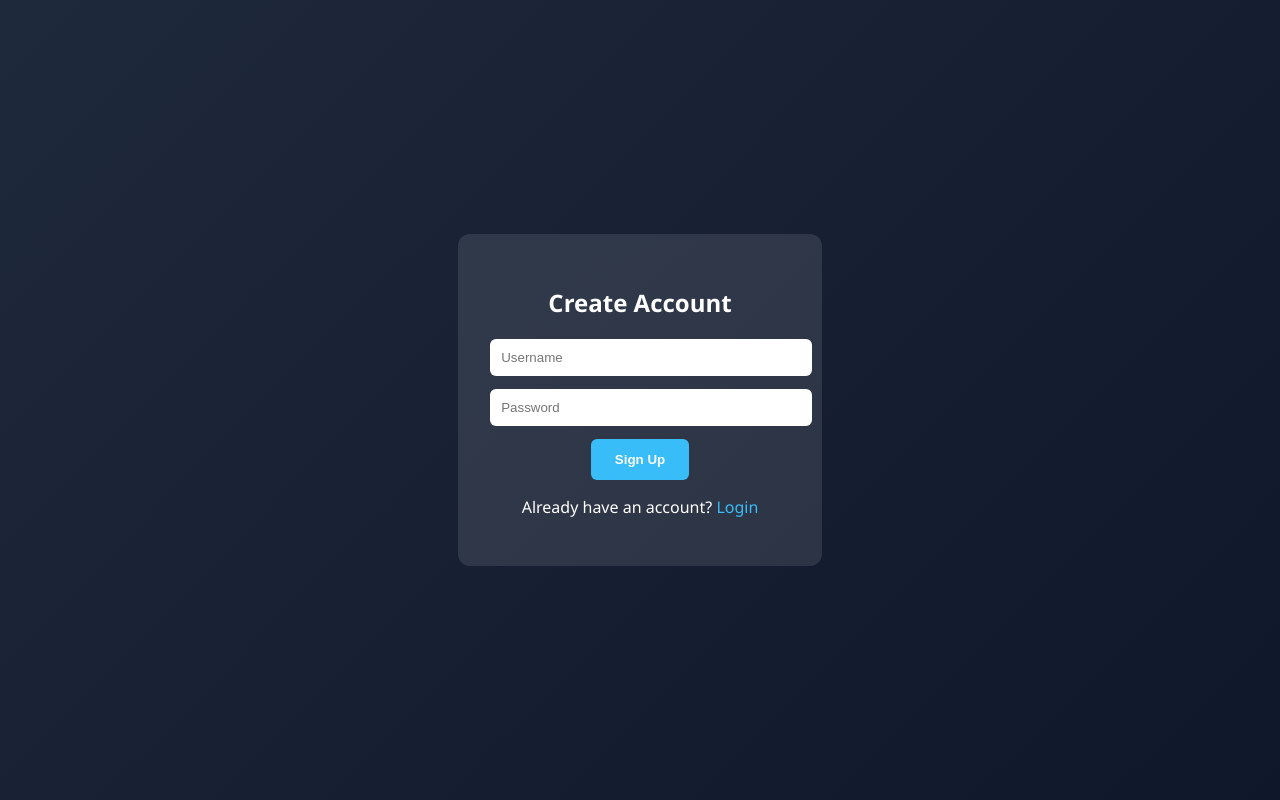
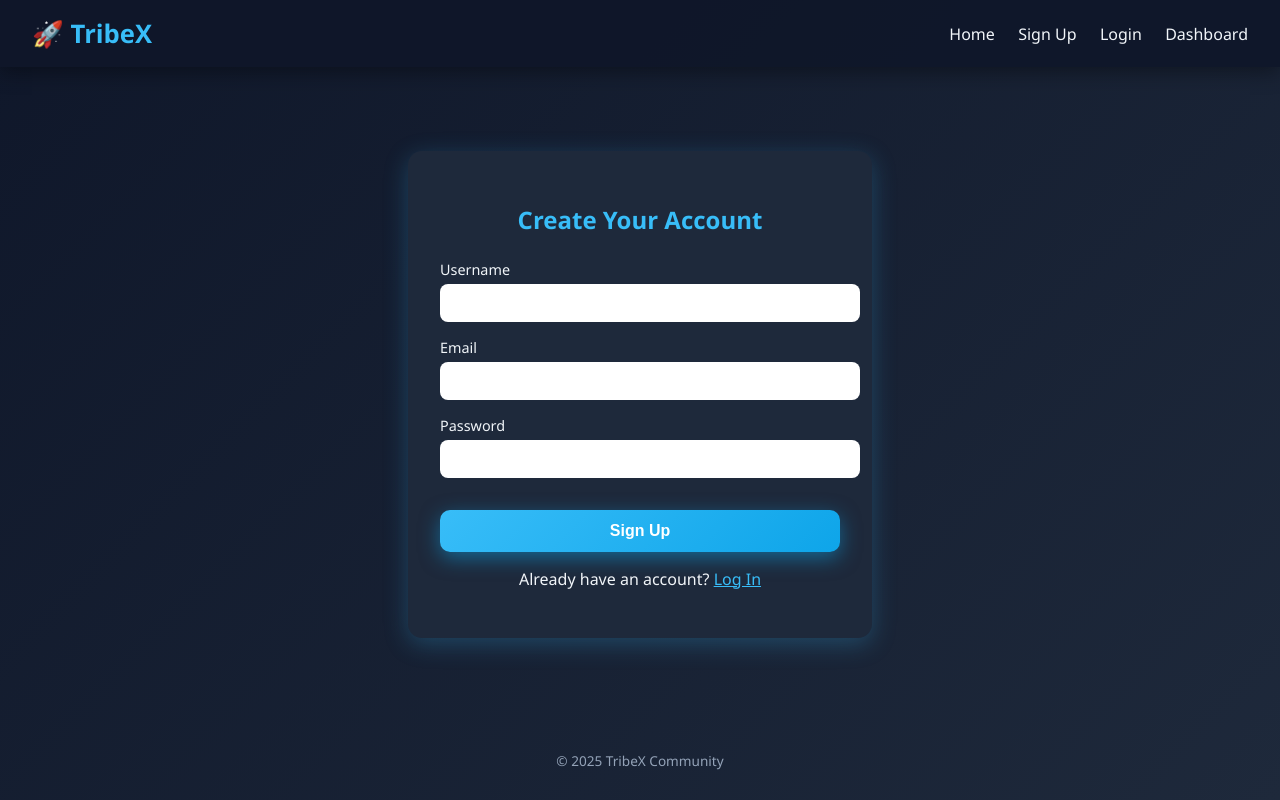
Before and after one commit to Elon-tribe/Grok-giveaway, a plain HTML site: page signup.html in a window 1280 px wide. Drawn offline with Linux system fonts and the light colour scheme.

Commit message:
Update signup.html

```diff
--- a/signup.html
+++ b/signup.html
@@ -3,30 +3,169 @@
 <head>
   <meta charset="UTF-8">
   <meta name="viewport" content="width=device-width, initial-scale=1.0">
-  <title>Signup - Grok Giveaway</title>
+  <title>TribeX – Sign Up</title>
   <style>
-    body{font-family:'Segoe UI',sans-serif;background:linear-gradient(135deg,#1e293b,#0f172a);display:flex;justify-content:center;align-items:center;height:100vh;margin:0;color:white;}
-    form{background:rgba(255,255,255,0.1);padding:2rem;border-radius:12px;text-align:center;min-width:300px;}
-    input{display:block;width:100%;margin:0.8rem 0;padding:0.7rem;border:none;border-radius:6px;}
-    button{background:#38bdf8;color:white;border:none;border-radius:6px;padding:0.8rem 1.5rem;cursor:pointer;font-weight:600;}
-    a{color:#38bdf8;text-decoration:none;}
+    body {
+      margin: 0;
+      font-family: 'Segoe UI', Tahoma, sans-serif;
+      background: linear-gradient(135deg, #0f172a, #1e293b);
+      color: #f1f5f9;
+      min-height: 100vh;
+      display: flex;
+      flex-direction: column;
+    }
+
+    header {
+      padding: 1rem 2rem;
+      background: rgba(15, 23, 42, 0.95);
+      box-shadow: 0 4px 20px rgba(0,0,0,0.4);
+      display: flex;
+      justify-content: space-between;
+      align-items: center;
+    }
+    header h1 {
+      font-size: 1.6rem;
+      margin: 0;
+      color: #38bdf8;
+    }
+    nav a {
+      margin-left: 1.2rem;
+      text-decoration: none;
+      color: #f1f5f9;
+      font-weight: 500;
+    }
+    nav a:hover { color: #38bdf8; }
+
+    .container {
+      flex: 1;
+      display: flex;
+      justify-content: center;
+      align-items: center;
+      padding: 2rem;
+    }
+
+    .card {
+      background: #1e293b;
+      padding: 2rem;
+      border-radius: 14px;
+      box-shadow: 0 6px 25px rgba(56,189,248,0.25);
+      width: 100%;
+      max-width: 400px;
+      text-align: center;
+    }
+    .card h2 {
+      margin-bottom: 1.5rem;
+      color: #38bdf8;
+    }
+
+    .input-group {
+      margin-bottom: 1rem;
+      text-align: left;
+    }
+    .input-group label {
+      display: block;
+      font-size: 0.9rem;
+      margin-bottom: 0.3rem;
+    }
+    .input-group input {
+      width: 100%;
+      padding: 10px;
+      border-radius: 8px;
+      border: none;
+      outline: none;
+      font-size: 1rem;
+    }
+
+    .btn-primary {
+      display: inline-block;
+      width: 100%;
+      margin-top: 1rem;
+      padding: 12px;
+      font-size: 1rem;
+      font-weight: bold;
+      border-radius: 10px;
+      background: linear-gradient(135deg, #38bdf8, #0ea5e9);
+      color: #fff !important;
+      text-decoration: none;
+      box-shadow: 0 6px 20px rgba(14,165,233,0.5);
+      transition: all 0.25s ease;
+      border: none;
+      cursor: pointer;
+    }
+    .btn-primary:hover {
+      background: linear-gradient(135deg, #0ea5e9, #0284c7);
+      transform: translateY(-3px);
+    }
+
+    footer {
+      padding: 1rem;
+      font-size: 0.85rem;
+      color: #94a3b8;
+      text-align: center;
+    }
   </style>
 </head>
 <body>
-  <form id="signupForm">
-    <h2>Create Account</h2>
-    <input type="text" id="username" placeholder="Username" required>
-    <input type="password" id="password" placeholder="Password" required>
-    <button type="submit">Sign Up</button>
-    <p>Already have an account? <a href="login.html">Login</a></p>
-  </form>
+  <!-- Header -->
+  <header>
+    <h1>🚀 TribeX</h1>
+    <nav>
+      <a href="index.html">Home</a>
+      <a href="signup.html">Sign Up</a>
+      <a href="login.html">Login</a>
+      <a href="dashboard.html">Dashboard</a>
+    </nav>
+  </header>
+
+  <!-- Main -->
+  <div class="container">
+    <div class="card">
+      <h2>Create Your Account</h2>
+      <form id="signupForm">
+        <div class="input-group">
+          <label for="username">Username</label>
+          <input type="text" id="username" required>
+        </div>
+        <div class="input-group">
+          <label for="email">Email</label>
+          <input type="email" id="email" required>
+        </div>
+        <div class="input-group">
+          <label for="password">Password</label>
+          <input type="password" id="password" required>
+        </div>
+        <button type="submit" class="btn-primary">Sign Up</button>
+      </form>
+      <p style="margin-top:1rem;">Already have an account? <a href="login.html" style="color:#38bdf8;">Log In</a></p>
+    </div>
+  </div>
+
+  <!-- Footer -->
+  <footer>
+    <p>© 2025 TribeX Community</p>
+  </footer>
+
   <script>
-    document.getElementById("signupForm").addEventListener("submit",function(e){
+    const form = document.getElementById('signupForm');
+    form.addEventListener('submit', function(e){
       e.preventDefault();
-      const user={username:username.value,password:password.value,balance:1000};
-      localStorage.setItem("user",JSON.stringify(user));
-      alert("Signup successful! $1,000 bonus credited.");
-      window.location.href="dashboard.html";
+      let username = document.getElementById('username').value;
+      let email = document.getElementById('email').value;
+      let password = document.getElementById('password').value;
+
+      if(username && email && password){
+        // Save user in localStorage
+        localStorage.setItem('tribeX_user', JSON.stringify({
+          username: username,
+          email: email,
+          password: password,
+          balance: 1000 // signup bonus
+        }));
+        localStorage.setItem('tribeX_loggedin', true);
+
+        alert("Welcome " + username + "! 🎉 You have received $1,000 signup bonus.");
+        window.location.href = "dashboard.html";
+      }
     });
   </script>
 </body>
```
